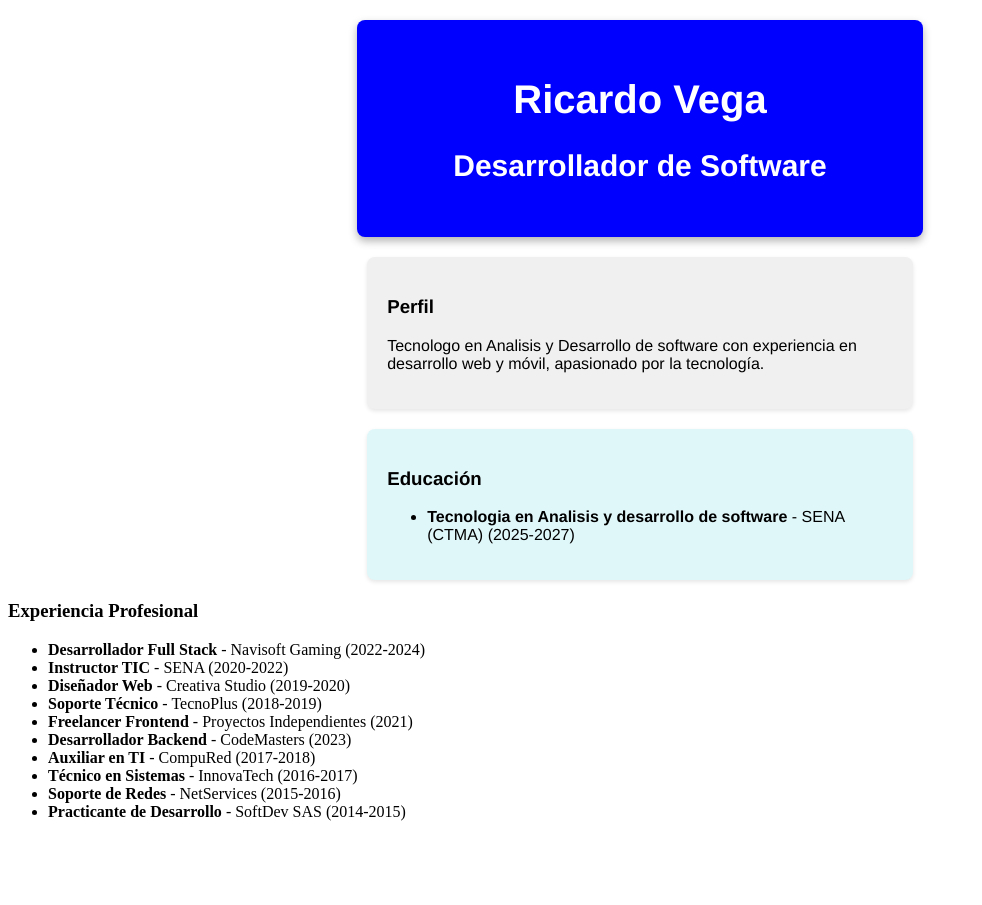
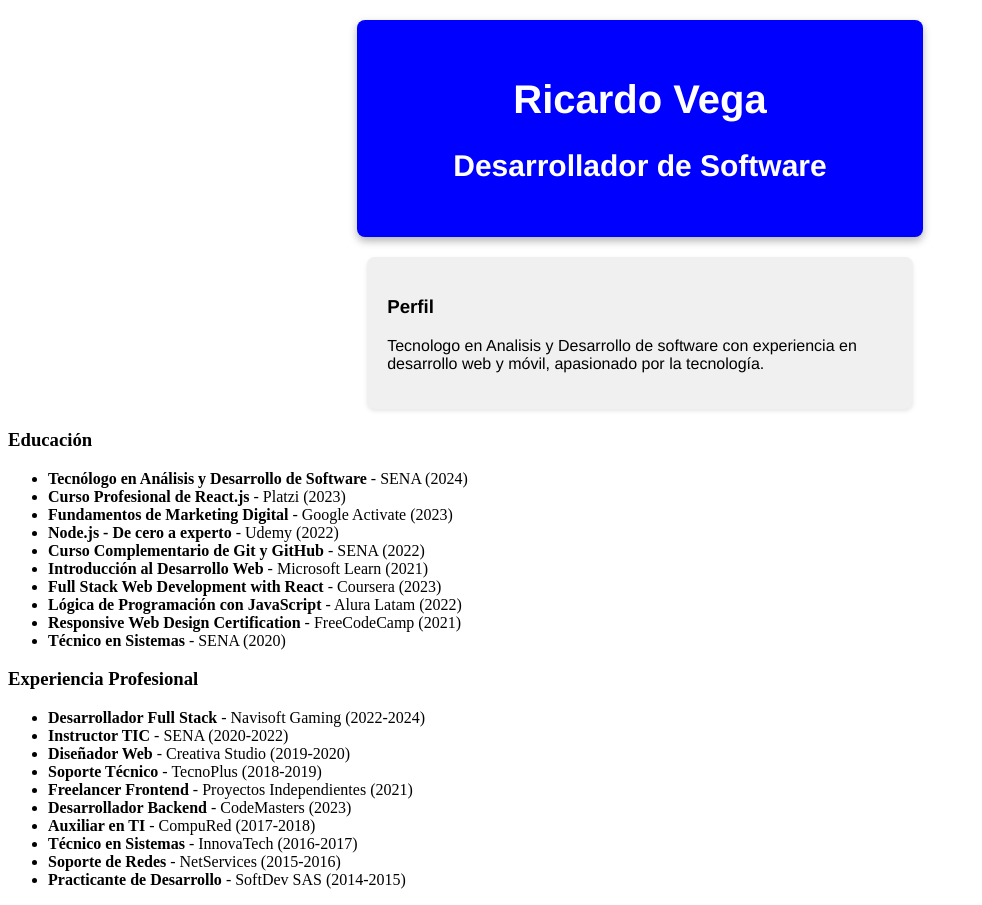
Before and after one commit to ricardo778/cv-react-ricardo-vega, a React (Vite) app: page / in a window 1280 px wide. Shown: the whole page, without its empty margins (0-982 px from the left). Before the commit the page ends 837 px from the top, so only its background shows below. Built offline with nearby package versions, Linux system fonts and the light colour scheme.

Commit message:
feat: componente Educacion dinamico con formación complementaria

```diff
--- a/src/components/Educacion.jsx
+++ b/src/components/Educacion.jsx
@@ -1,12 +1,27 @@
 import './estilos.css';
 export default function Educacion() {
+  const educacion = [
+    { id: 1, curso: "Tecnólogo en Análisis y Desarrollo de Software", institucion: "SENA", año: "2024" },
+    { id: 2, curso: "Curso Profesional de React.js", institucion: "Platzi", año: "2023" },
+    { id: 3, curso: "Fundamentos de Marketing Digital", institucion: "Google Activate", año: "2023" },
+    { id: 4, curso: "Node.js - De cero a experto", institucion: "Udemy", año: "2022" },
+    { id: 5, curso: "Curso Complementario de Git y GitHub", institucion: "SENA", año: "2022" },
+    { id: 6, curso: "Introducción al Desarrollo Web", institucion: "Microsoft Learn", año: "2021" },
+    { id: 7, curso: "Full Stack Web Development with React", institucion: "Coursera", año: "2023" },
+    { id: 8, curso: "Lógica de Programación con JavaScript", institucion: "Alura Latam", año: "2022" },
+    { id: 9, curso: "Responsive Web Design Certification", institucion: "FreeCodeCamp", año: "2021" },
+    { id: 10, curso: "Técnico en Sistemas", institucion: "SENA", año: "2020" }
+  ];
+
   return (
-    <section className='educacion'>
+    <section>
       <h3>Educación</h3>
       <ul>
-        <li>
-          <strong>Tecnologia en Analisis y desarrollo de software</strong> - SENA (CTMA) (2025-2027)
-        </li>
+        {educacion.map((edu) => (
+          <li key={edu.id}>
+            <strong>{edu.curso}</strong> - {edu.institucion} ({edu.año})
+          </li>
+        ))}
       </ul>
     </section>
   );
```
Also changed, not shown: src/components/StackTecnologias.jsx (added, +35 -0 lines).
